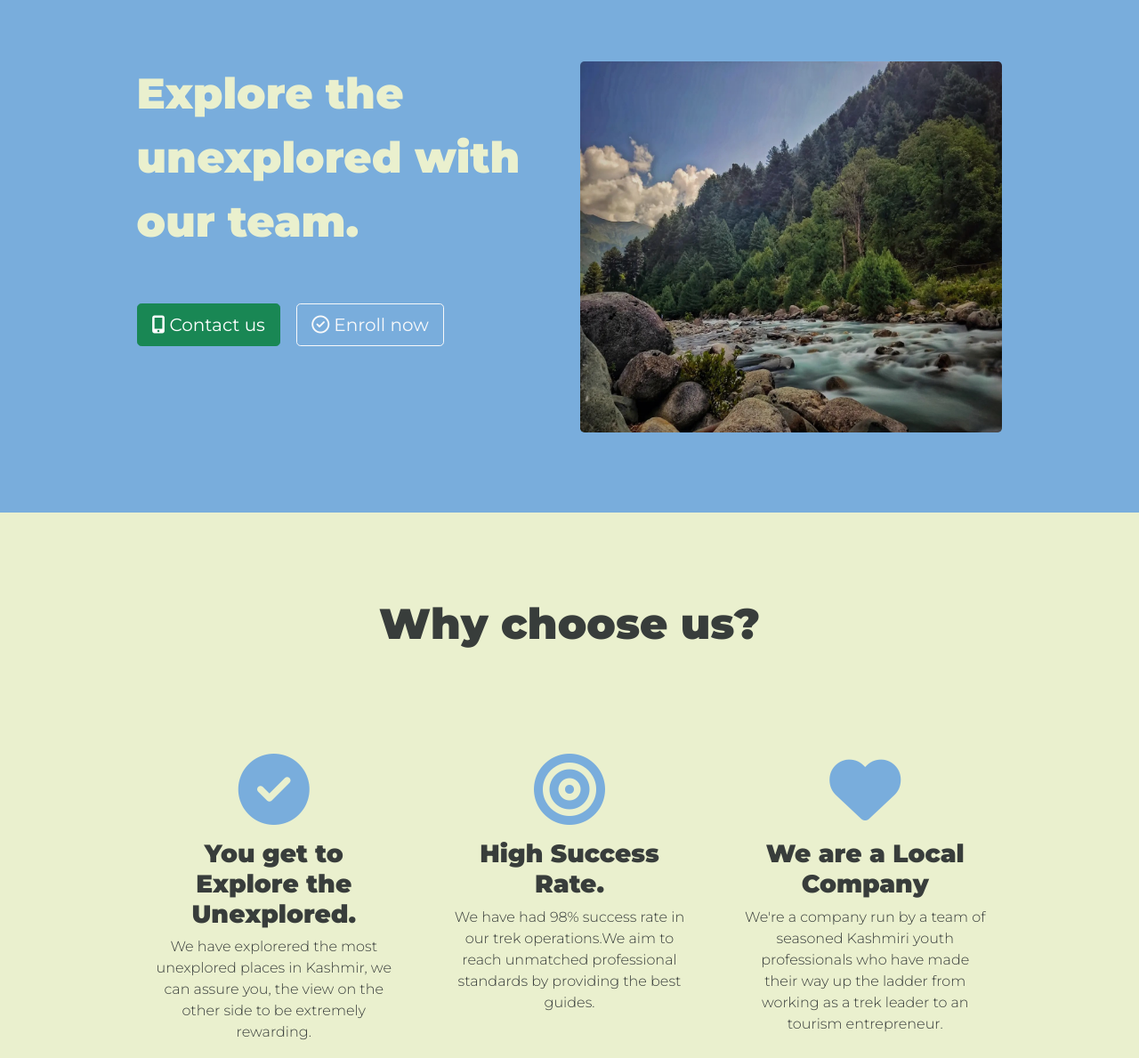
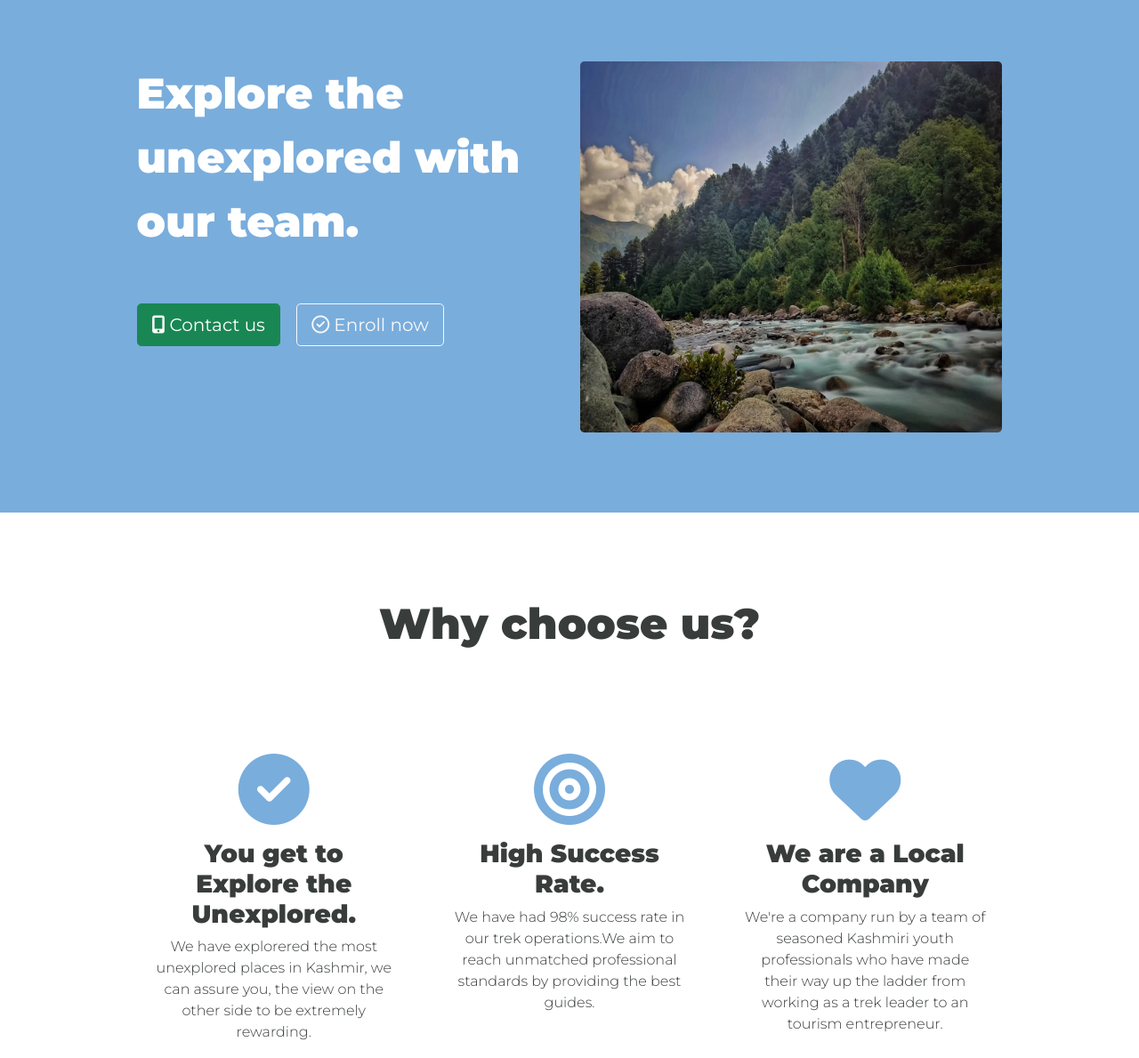
Before and after one commit to manaanmattoo/thepahadis, a plain HTML site: page index.html in a window 1280 px wide. Shown: the part 111-1300 px from the top of the page at 89% size. Drawn offline with nearby package versions, Linux system fonts and the light colour scheme.

Commit message:
Changed Color

```diff
--- a/css/styles.css
+++ b/css/styles.css
@@ -32,11 +32,11 @@ p {
 
 .colored-section {
     background-color: #79ADDC;
-    color: #EAF0CE;
+    color: #FFFFFF;
 }
 
 .white-section {
-    background-color: #EAF0CE;
+    background-color: #FFFFFF;
     color: #383D3B;
 }
 
@@ -51,7 +51,7 @@ p {
     font-size: 2.5rem;
     font-weight: bold;
     padding-right: 40%;
-    color: #EAF0CE;
+    color: #FFFFFF;
 }
 
 @media (max-width:768px) {
```
